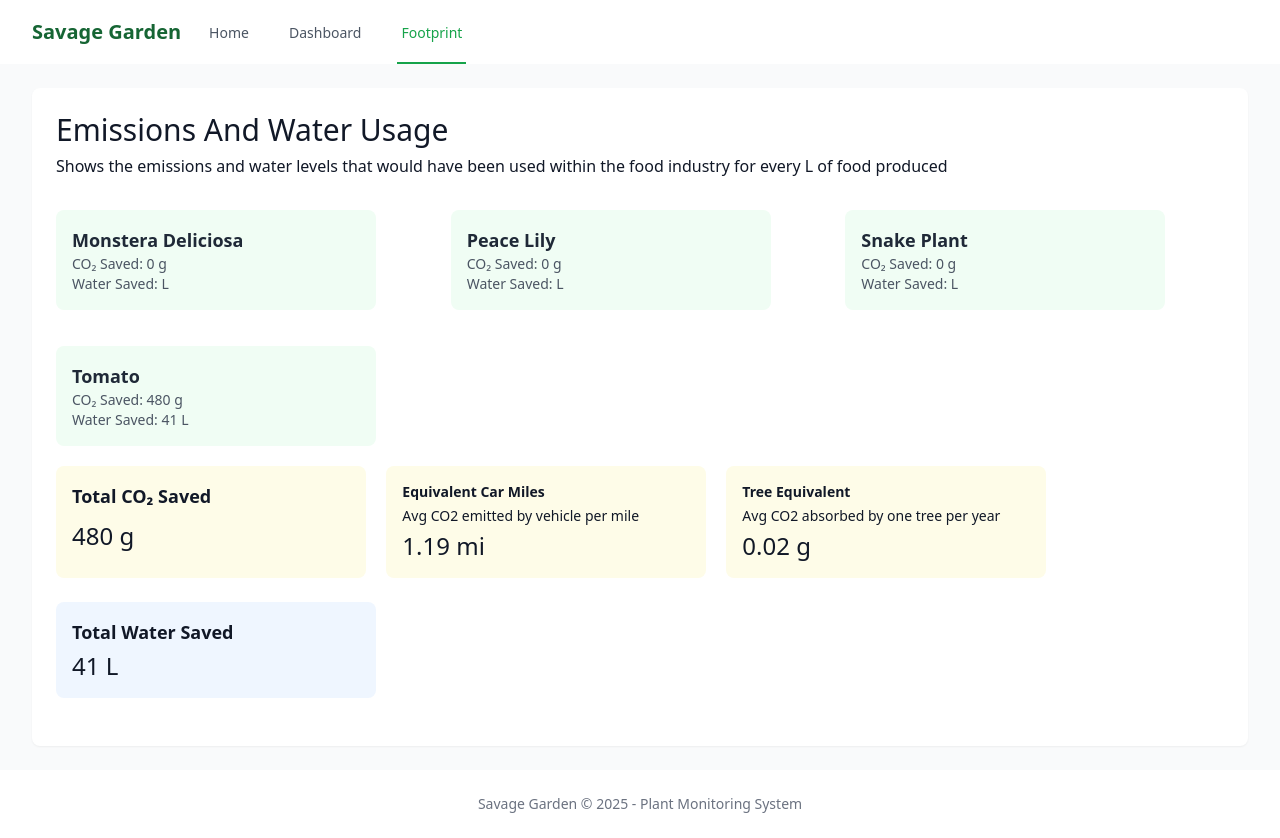
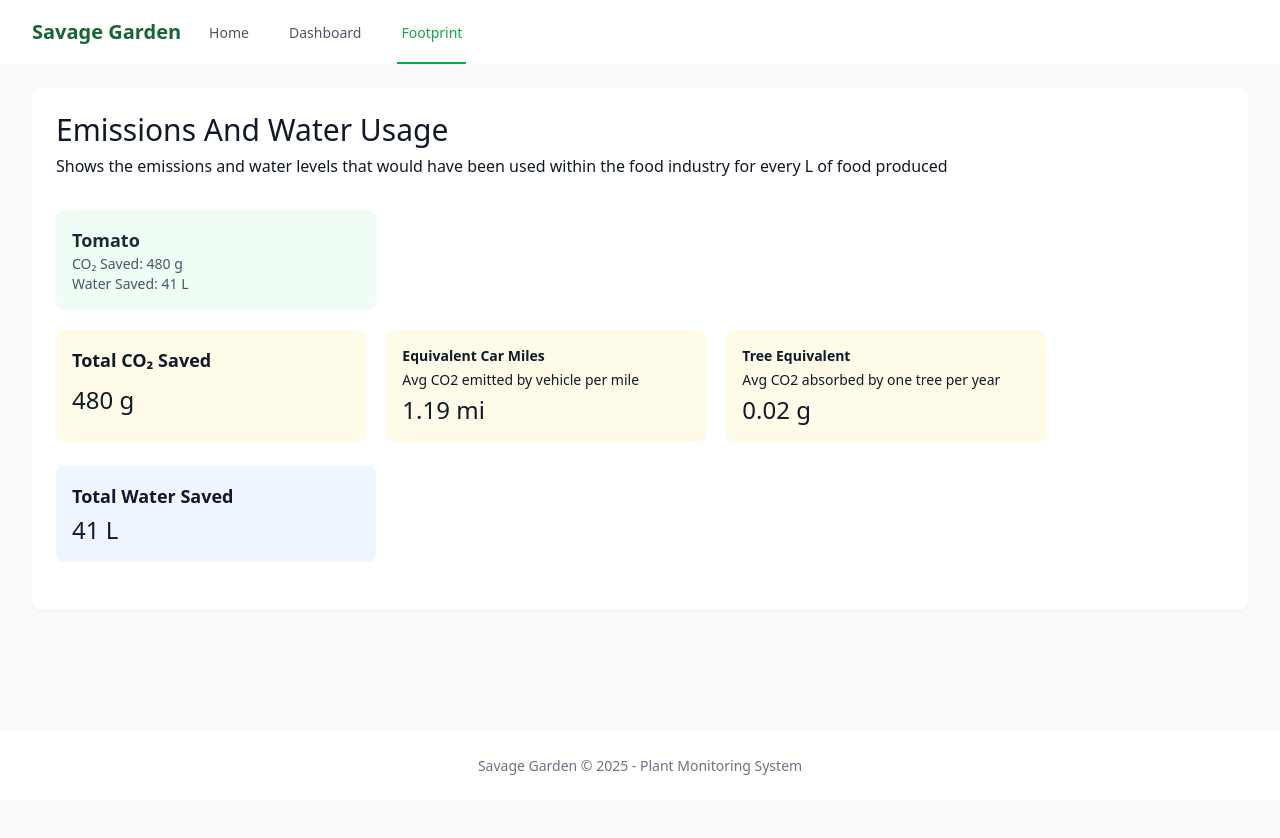
Before and after one commit to yashbhal/savage-garden, a Next.js app: page /emissions in a window 1280 px wide. After the commit the page ends 800 px from the top, so only its background shows below. Built offline with nearby package versions, Linux system fonts and the light colour scheme.

Commit message:
set nonexistent data to null

```diff
--- a/pages/emissions.tsx
+++ b/pages/emissions.tsx
@@ -11,18 +11,17 @@ const Emissions: NextPage = () => {
     const gramsPerMile = 404; // CO2 grams per mile driven in average car
     const gramsPerTree = 24629; // CO2 grams absorbed by average tree per year
 
-    const getCO2ForPlant = (plantName: string): number => {
+    const getCO2ForPlant = (plantName: string): number | null => {
       const match = emissions_data.find(item =>
         item.Plant?.toLowerCase() === plantName.toLowerCase()
       );
 
-      return match ? (match.CO2Saved) : 0;
+      return match ? (match.CO2Saved) : null;
     };
 
     const co2Plants = plants.map(plant => {
         const co2 = getCO2ForPlant(plant.name);
-        plant.carbonSavings = getCO2ForPlant(plant.name);
-        return co2 !== null ? { ...plant, co2 } : 0;
+        return co2 !== null ? { ...plant, co2 } : null;
     })
     .filter(Boolean) as { id: string; name: string; co2: number }[];
 
@@ -37,7 +36,7 @@ const Emissions: NextPage = () => {
 
       const waterFootprintPlants = plants.map(plant => {
           const water = getWaterForPlant(plant.name);
-          return water !== null ? { ...plant, water } : 0;
+          return water !== null ? { ...plant, water } : null;
       })
       .filter(Boolean) as { id: string; name: string; water: number }[];
 
```
